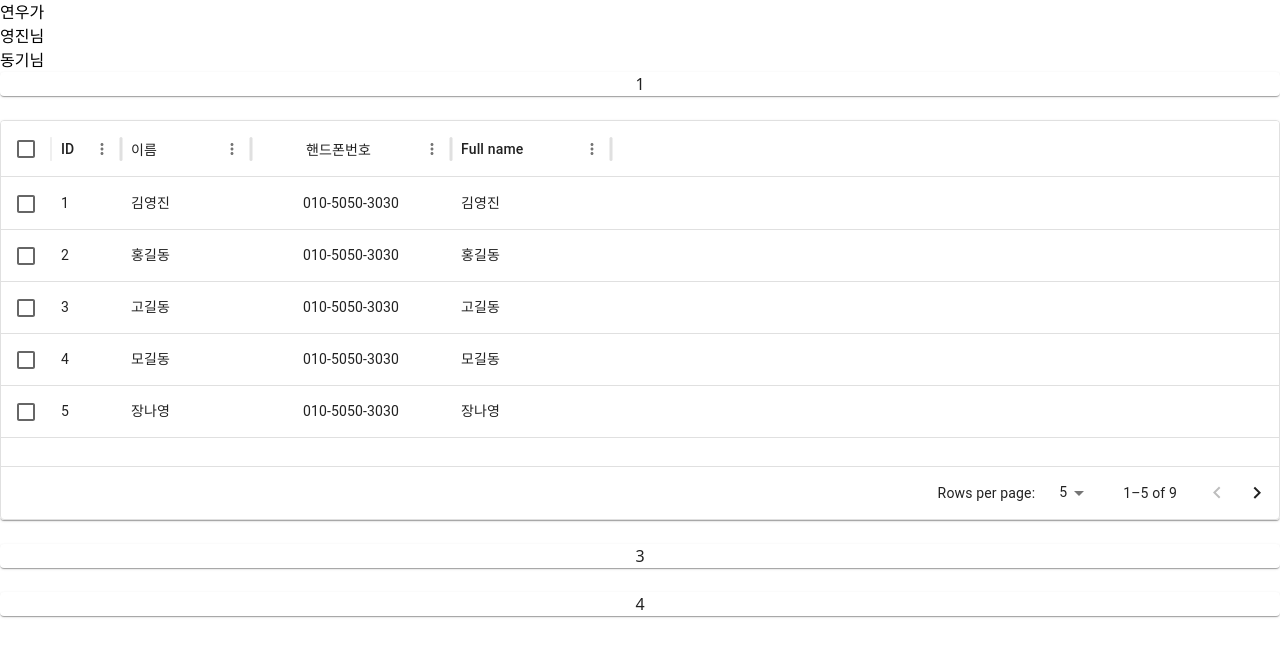
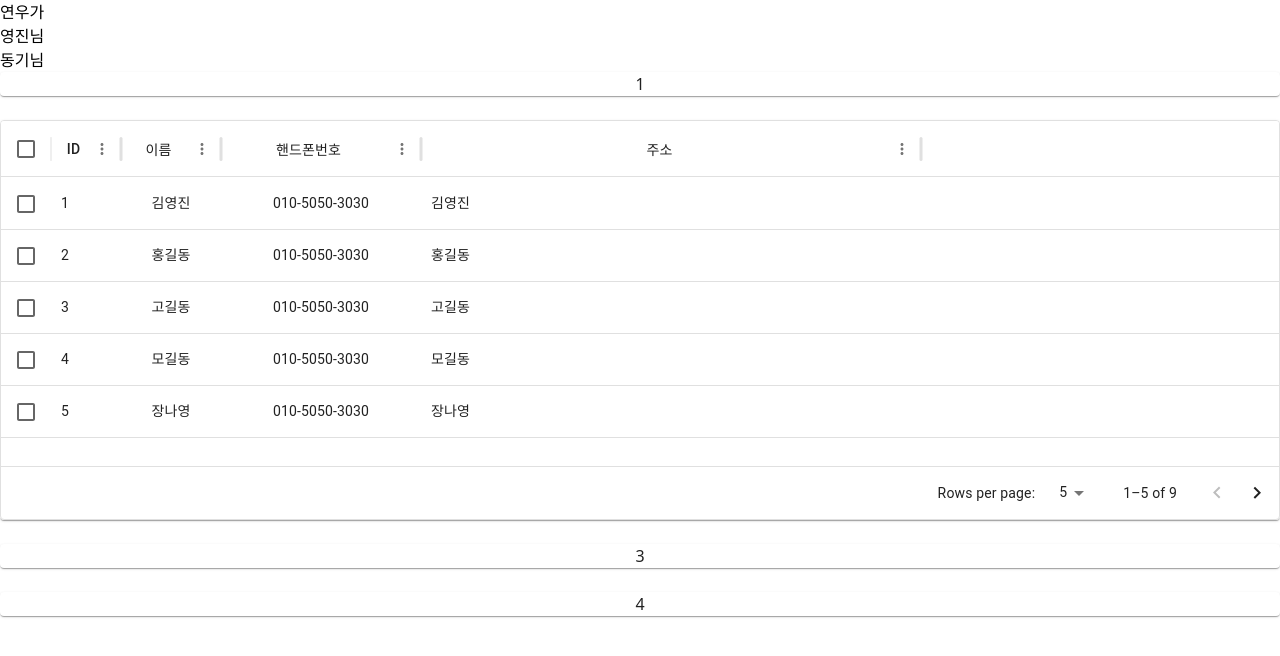
Before and after one commit to yokee1128/2024_web_student, a React (Create React App) app: page /attendance_check in a window 1280 px wide. Shown: the top 656 px of the page. Built offline with nearby package versions, Linux system fonts and the light colour scheme.

Commit message:
save_240714_1

```diff
--- a/src/components/organism/AttendanceCheck.tsx
+++ b/src/components/organism/AttendanceCheck.tsx
@@ -11,8 +11,20 @@ const Item = styled(Paper)(({ theme }) => ({
 }));
 
 const columns: GridColDef[] = [
-  { field: 'id', headerName: 'ID', width: 70 },
-  { field: 'name', headerName: '이름', width: 130 },
+  {
+    field: 'id',
+    headerName: 'ID',
+    headerAlign: 'center',
+    align: 'left',
+    width: 70
+  },
+  {
+    field: 'name',
+    headerName: '이름',
+    headerAlign: 'center',
+    align: 'center',
+    width: 100
+  },
   {
     field: 'phone',
     headerName: '핸드폰번호',
@@ -22,11 +34,13 @@ const columns: GridColDef[] = [
     width: 200,
   },
   {
-    field: 'fullName',
-    headerName: 'Full name',
+    field: 'address',
+    headerName: '주소',
+    headerAlign: 'center',
+    align: 'left',
     description: 'This column has a value getter and is not sortable.',
     sortable: false,
-    width: 160,
+    width: 500,
     valueGetter: (value, row) => `${row.name || ''}`,
   },
 ];
```
